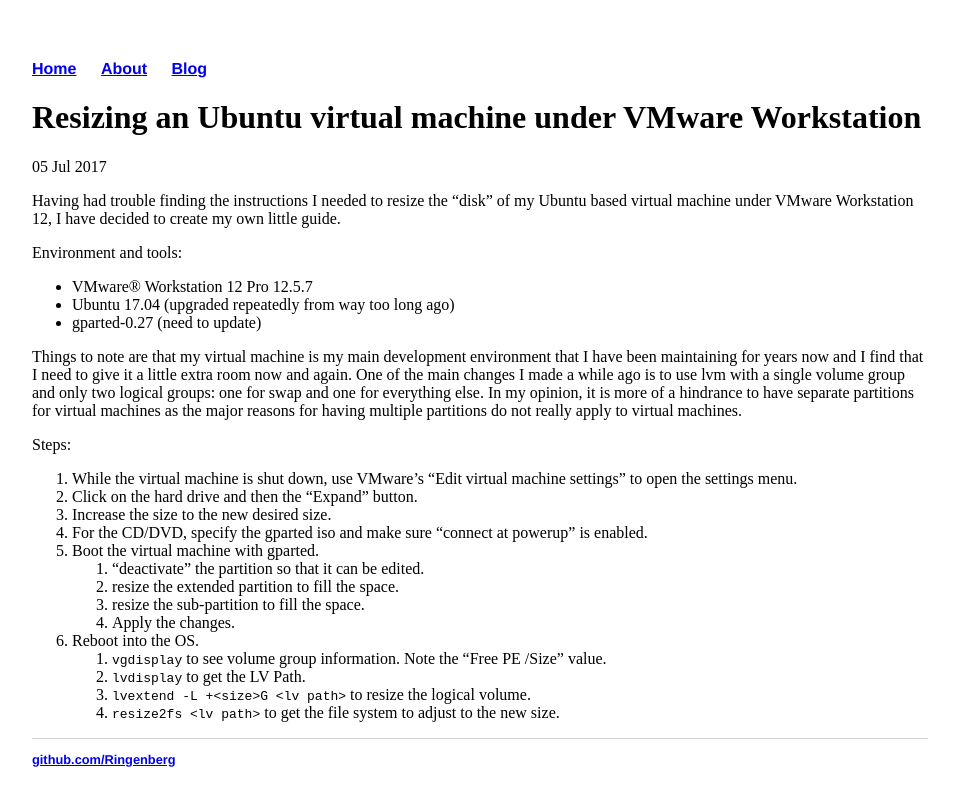
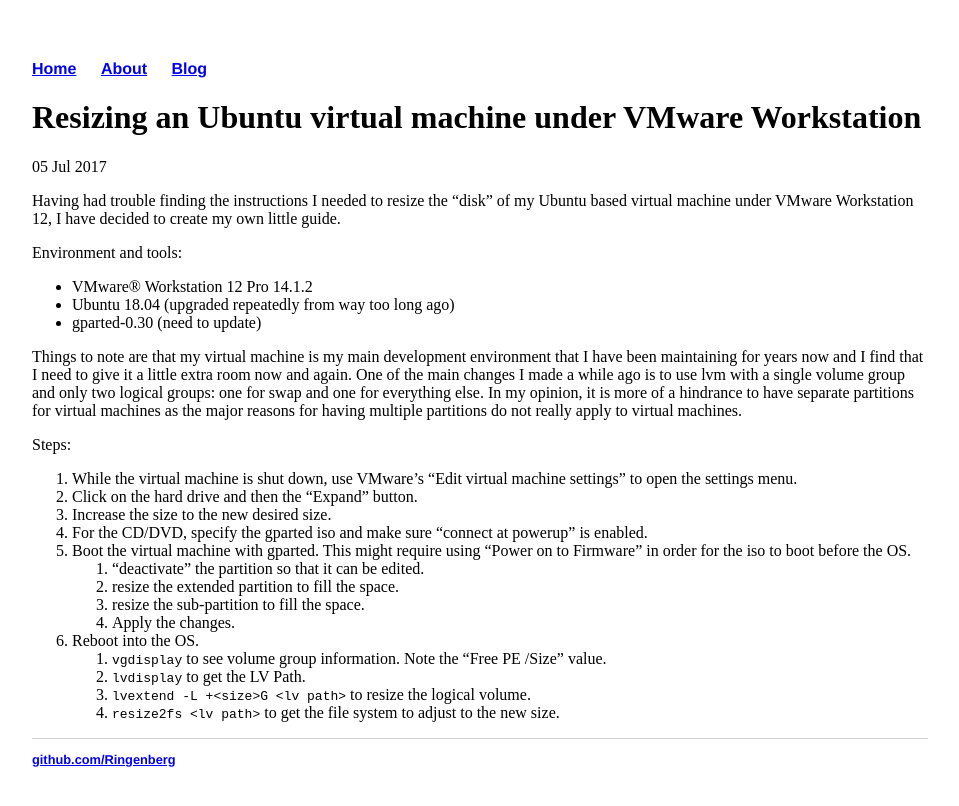
Before and after one commit to Ringenberg/Ringenberg.github.io, a Jekyll site: the page built from _posts/2017-07-05-Resize-Ubuntu-vmware.md, in a window 1280 px wide. Shown: the top 806 px of the page, without its empty margins (160-1119 px from the left). Built offline with Jekyll 4.4.1, drawn with Linux system fonts in a browser that asks for light colours.

Commit message:
Updated resizing instructions.

```diff
--- a/_posts/2017-07-05-Resize-Ubuntu-vmware.md
+++ b/_posts/2017-07-05-Resize-Ubuntu-vmware.md
@@ -10,9 +10,9 @@
 to create my own little guide.
 
 Environment and tools:
-* VMware® Workstation 12 Pro 12.5.7
-* Ubuntu 17.04 (upgraded repeatedly from way too long ago)
-* gparted-0.27 (need to update)
+* VMware® Workstation 12 Pro 14.1.2
+* Ubuntu 18.04 (upgraded repeatedly from way too long ago)
+* gparted-0.30 (need to update)
 
 Things to note are that my virtual machine is my main development environment
 that I have been maintaining for years now and I find that I need to give it
@@ -27,7 +27,7 @@
   1. Click on the hard drive and then the "Expand" button.
   1. Increase the size to the new desired size.
   1. For the CD/DVD, specify the gparted iso and make sure "connect at powerup" is enabled.
-1. Boot the virtual machine with gparted.
+1. Boot the virtual machine with gparted. This might require using "Power on to Firmware" in order for the iso to boot before the OS.
    1. "deactivate" the partition so that it can be edited.
    1. resize the extended partition to fill the space.
    1. resize the sub-partition to fill the space.
```
Also changed, not shown: other parts of _posts/2017-07-05-Resize-Ubuntu-vmware.md (+1 -1 lines).
